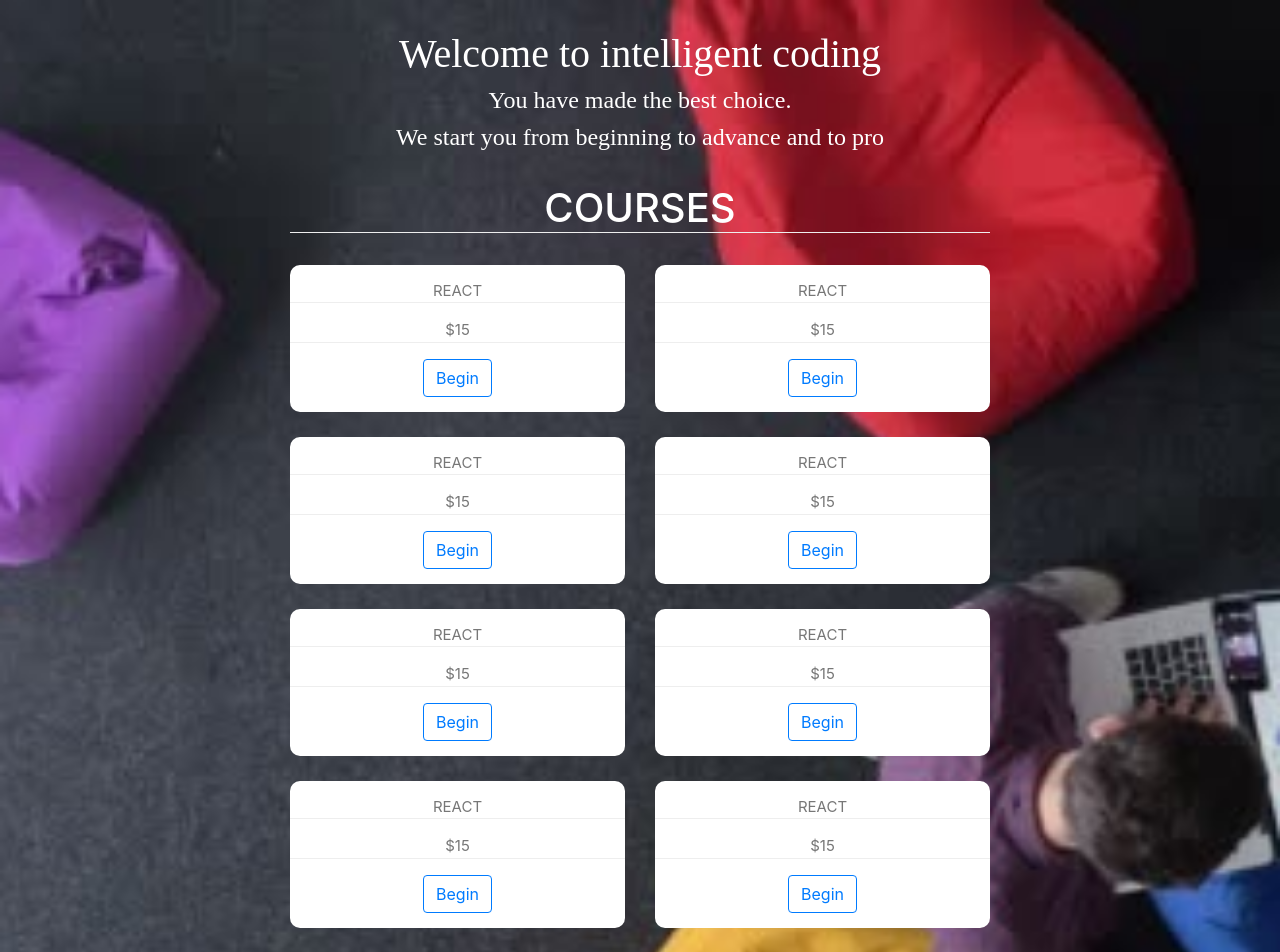
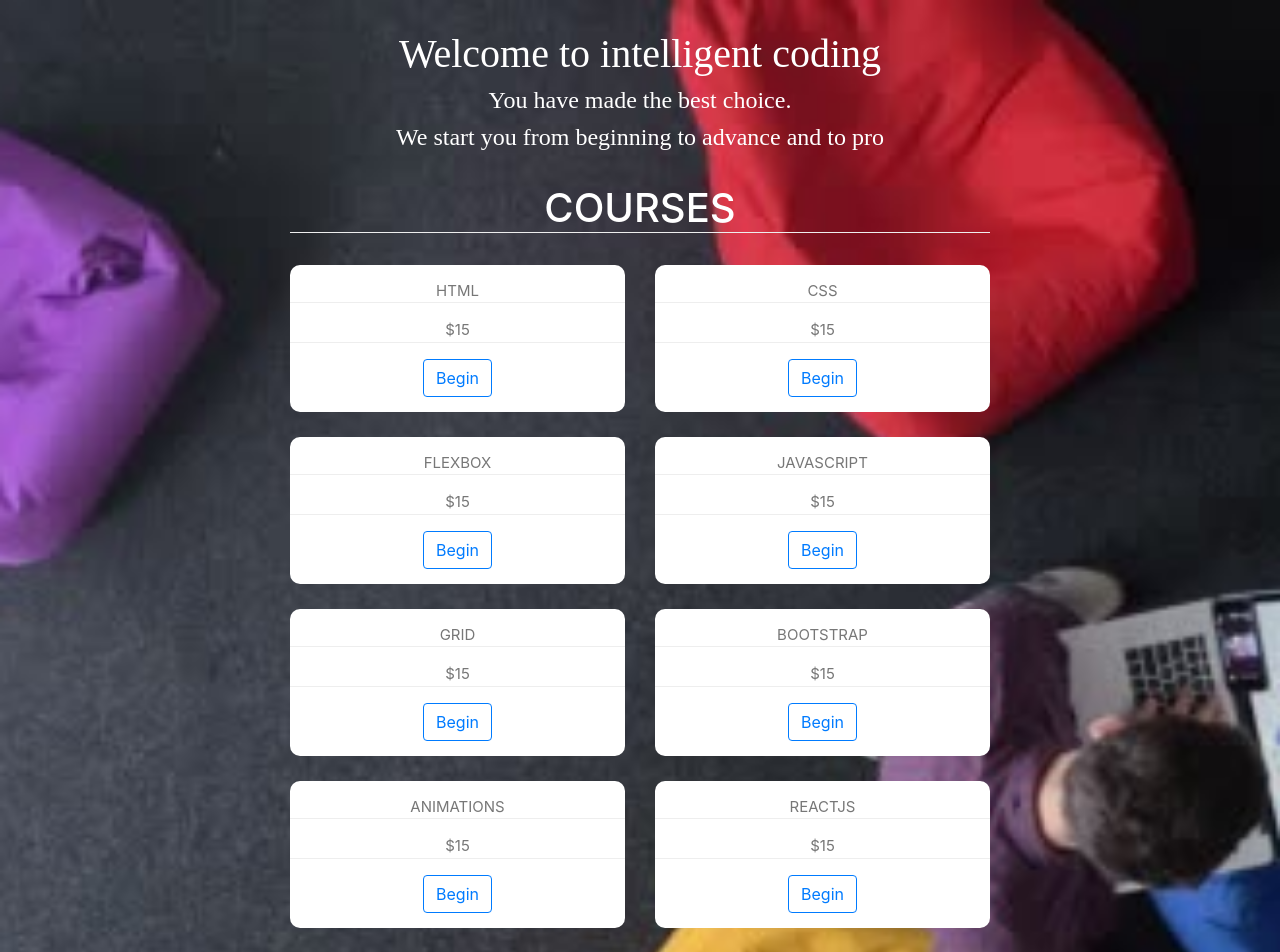
Before and after one commit to YakubuAmidu/Intelligentcoding, a React (Create React App) app: page /HomeScreen in a window 1280 px wide. Shown: the top 952 px of the page. Built offline with nearby package versions, Linux system fonts and the light colour scheme; a web font is replaced by a local one.

Commit message:
Commiting changes

```diff
--- a/src/screens/HomeScreen.js
+++ b/src/screens/HomeScreen.js
@@ -16,7 +16,7 @@ const HomeScreen = () => {
         <Row>
           <Col xs={6}>
             <div className="Header-skills">
-              <p className="Skills">React</p>
+              <p className="Skills">HTML</p>
               <p className="Price">$15</p>
               <Button className="Begin" variant="outline-primary">
                 Begin
@@ -25,7 +25,7 @@ const HomeScreen = () => {
           </Col>
           <Col xs={6}>
             <div className="Header-skills">
-              <p className="Skills">React</p>
+              <p className="Skills">CSS</p>
               <p className="Price">$15</p>
               <Button className="Begin" variant="outline-primary">
                 Begin
@@ -34,7 +34,7 @@ const HomeScreen = () => {
           </Col>
           <Col xs={6}>
             <div className="Header-skills">
-              <p className="Skills">React</p>
+              <p className="Skills">Flexbox</p>
               <p className="Price">$15</p>
               <Button className="Begin" variant="outline-primary">
                 Begin
@@ -43,7 +43,7 @@ const HomeScreen = () => {
           </Col>
           <Col xs={6}>
             <div className="Header-skills">
-              <p className="Skills">React</p>
+              <p className="Skills">Javascript</p>
               <p className="Price">$15</p>
               <Button className="Begin" variant="outline-primary">
                 Begin
@@ -54,7 +54,7 @@ const HomeScreen = () => {
         <Row>
           <Col xs={6}>
             <div className="Header-skills">
-              <p className="Skills">React</p>
+              <p className="Skills">Grid</p>
               <p className="Price">$15</p>
               <Button className="Begin" variant="outline-primary">
                 Begin
@@ -63,7 +63,7 @@ const HomeScreen = () => {
           </Col>
           <Col xs={6}>
             <div className="Header-skills">
-              <p className="Skills">React</p>
+              <p className="Skills">Bootstrap</p>
               <p className="Price">$15</p>
               <Button className="Begin" variant="outline-primary">
                 Begin
@@ -72,7 +72,7 @@ const HomeScreen = () => {
           </Col>
           <Col xs={6}>
             <div className="Header-skills">
-              <p className="Skills">React</p>
+              <p className="Skills">Animations</p>
               <p className="Price">$15</p>
               <Button className="Begin" variant="outline-primary">
                 Begin
@@ -81,7 +81,7 @@ const HomeScreen = () => {
           </Col>
           <Col xs={6}>
             <div className="Header-skills">
-              <p className="Skills">React</p>
+              <p className="Skills">ReactJS</p>
               <p className="Price">$15</p>
               <Button className="Begin" variant="outline-primary">
                 Begin
@@ -92,7 +92,7 @@ const HomeScreen = () => {
         <Row>
           <Col xs={6}>
             <div className="Header-skills">
-              <p className="Skills">React</p>
+              <p className="Skills">React native</p>
               <p className="Price">$15</p>
               <Button className="Begin" variant="outline-primary">
                 Begin
```
